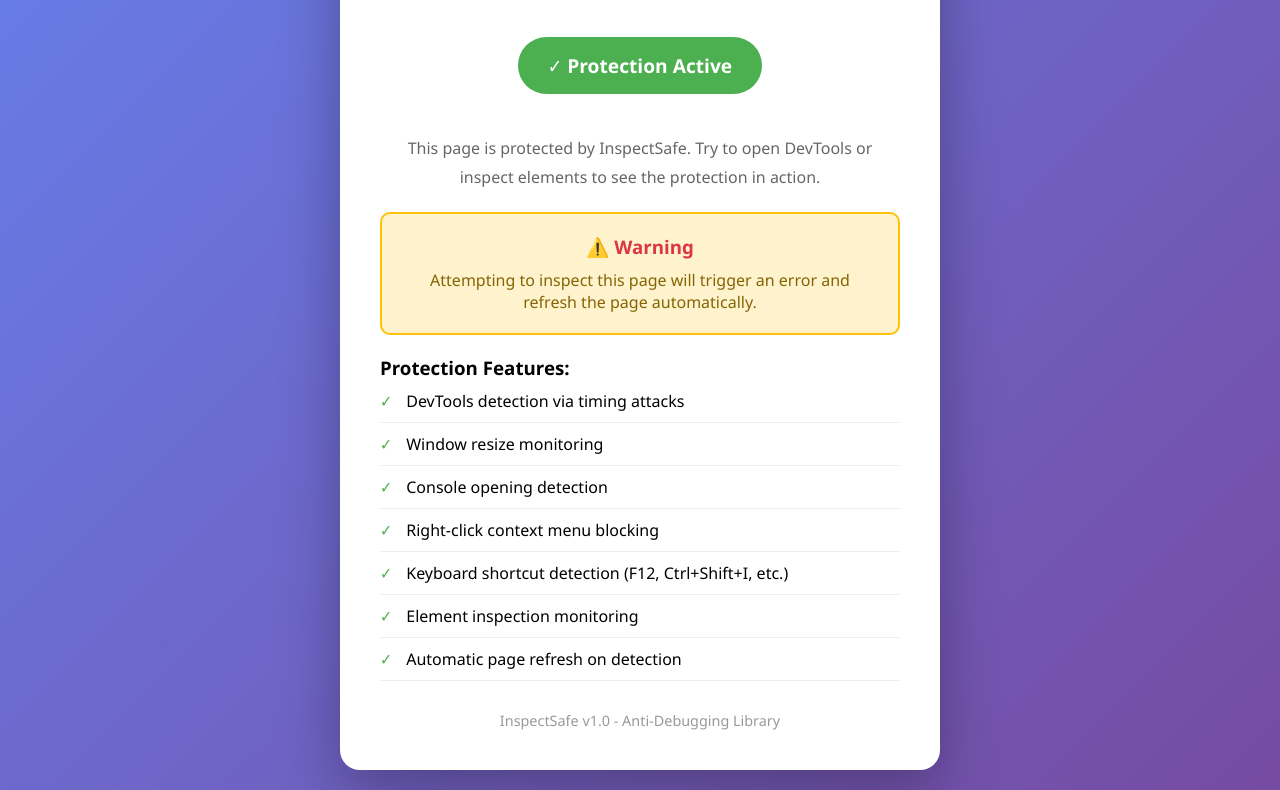
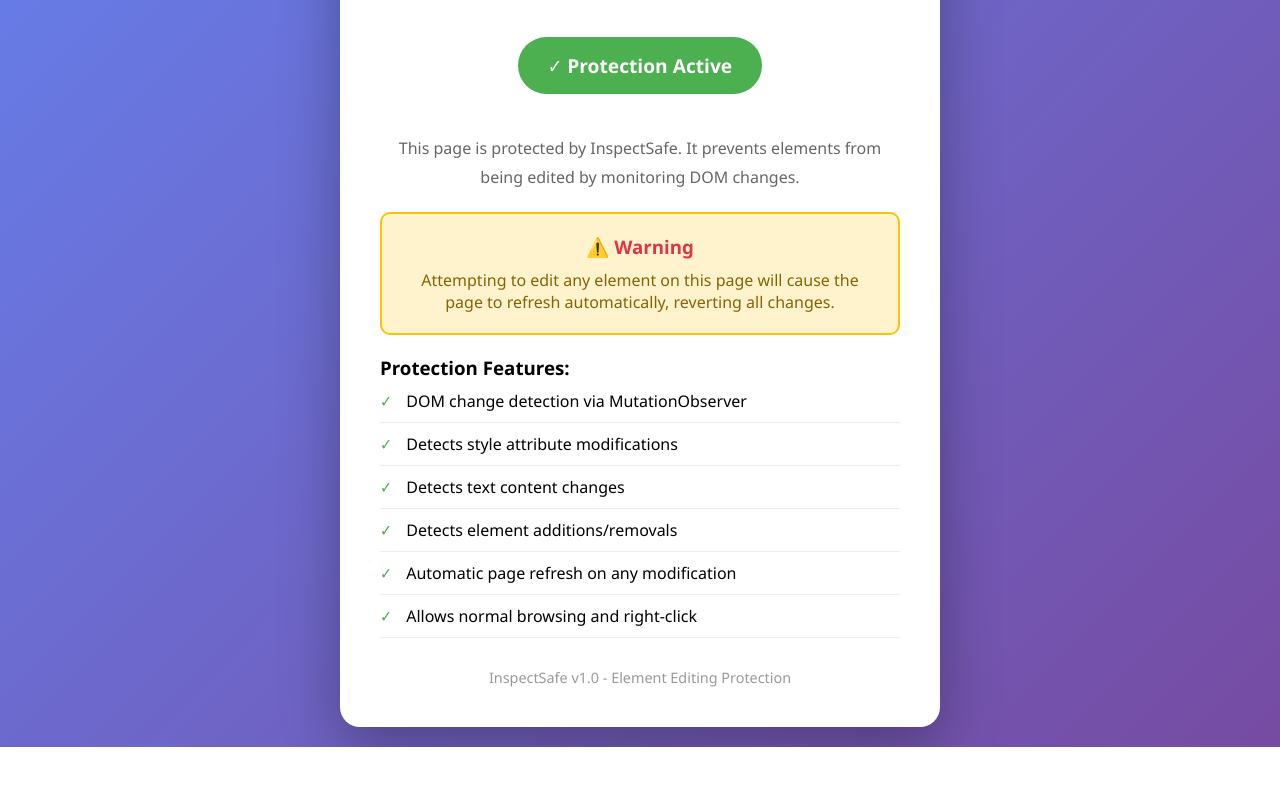
Before and after one commit to jamestheakston/inspectsafe, a plain HTML site: page demo.html in a window 1280 px wide. Shown: the part 118-908 px from the top of the page. After the commit the page ends 865 px from the top, so only its background shows below. Drawn offline with Linux system fonts and the light colour scheme.

Commit message:
Update protection messages and features in demo.html

```diff
--- a/demo.html
+++ b/demo.html
@@ -103,29 +103,28 @@
         <div class="status">✓ Protection Active</div>
 
         <div class="info">
-            <p>This page is protected by InspectSafe. Try to open DevTools or inspect elements to see the protection in action.</p>
+            <p>This page is protected by InspectSafe. It prevents elements from being edited by monitoring DOM changes.</p>
         </div>
 
         <div class="warning">
             <h3>⚠️ Warning</h3>
-            <p>Attempting to inspect this page will trigger an error and refresh the page automatically.</p>
+            <p>Attempting to edit any element on this page will cause the page to refresh automatically, reverting all changes.</p>
         </div>
 
         <div class="features">
             <h3>Protection Features:</h3>
             <ul>
-                <li>DevTools detection via timing attacks</li>
-                <li>Window resize monitoring</li>
-                <li>Console opening detection</li>
-                <li>Right-click context menu blocking</li>
-                <li>Keyboard shortcut detection (F12, Ctrl+Shift+I, etc.)</li>
-                <li>Element inspection monitoring</li>
-                <li>Automatic page refresh on detection</li>
+                <li>DOM change detection via MutationObserver</li>
+                <li>Detects style attribute modifications</li>
+                <li>Detects text content changes</li>
+                <li>Detects element additions/removals</li>
+                <li>Automatic page refresh on any modification</li>
+                <li>Allows normal browsing and right-click</li>
             </ul>
         </div>
 
         <div class="footer">
-            <p>InspectSafe v1.0 - Anti-Debugging Library</p>
+            <p>InspectSafe v1.0 - Element Editing Protection</p>
         </div>
     </div>
 
```
